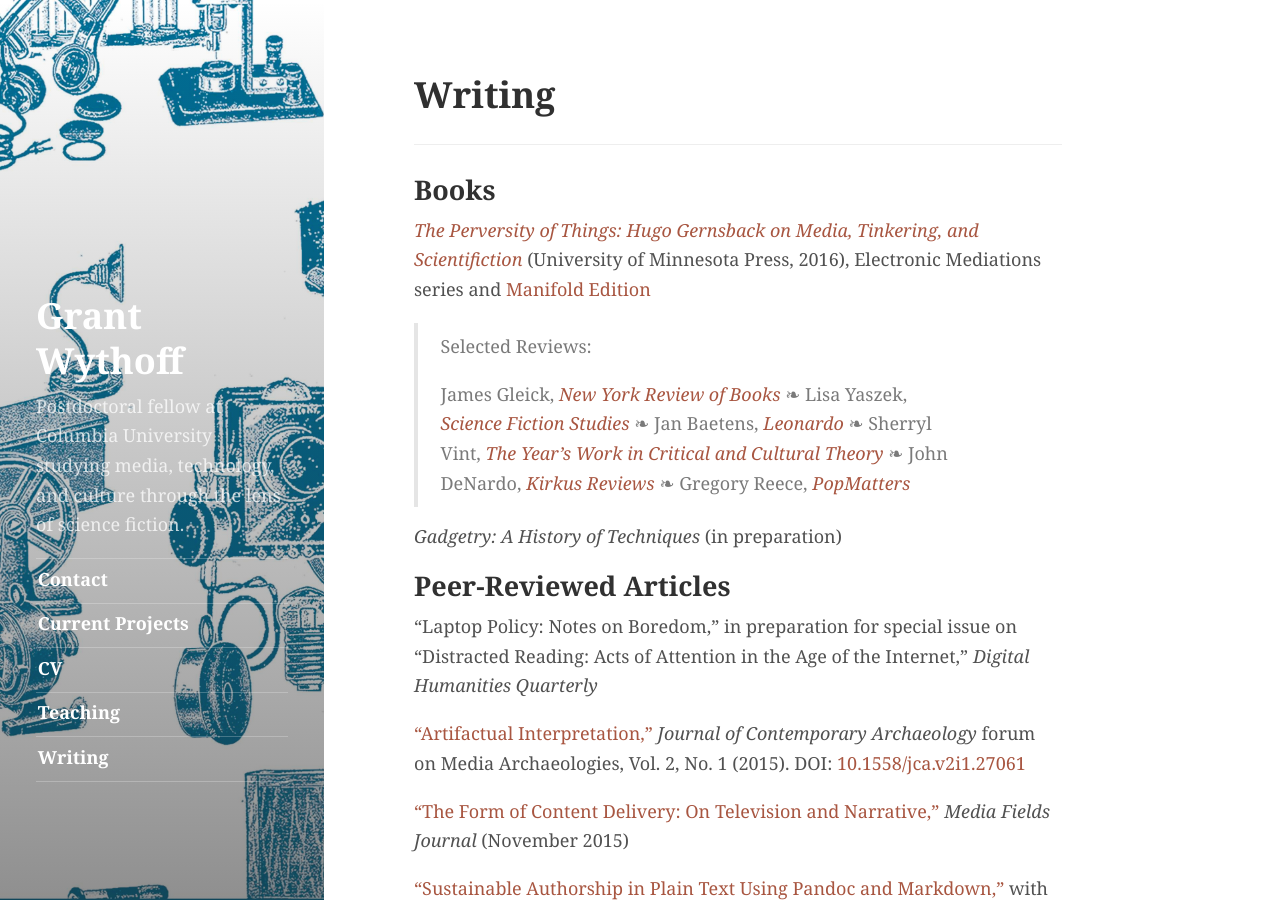
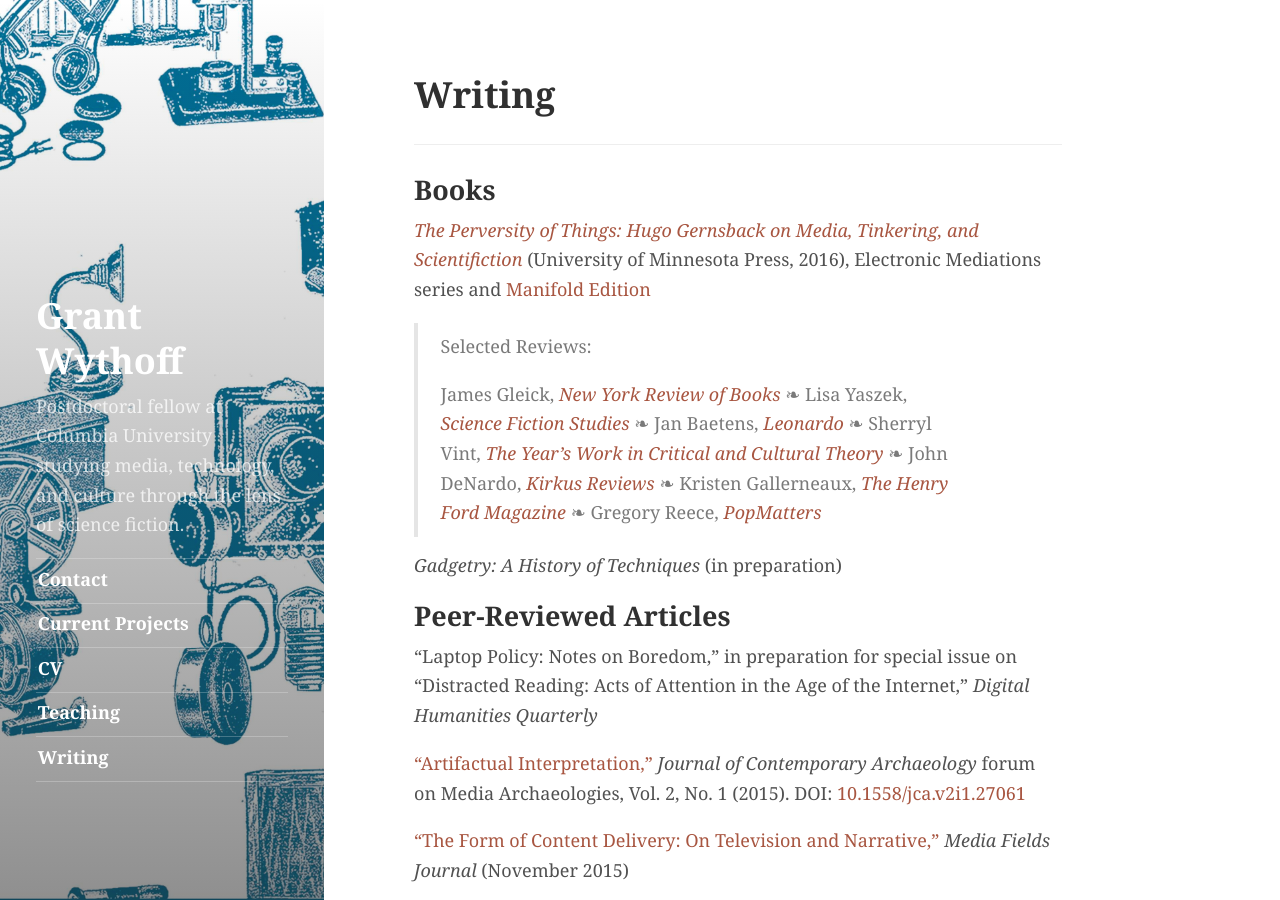
Before and after one commit to gwijthoff/wythoff.net, a Jekyll site: the page built from writing.md, in a window 1280 px wide and 900 px high. Built offline with Jekyll 4.4.1, drawn with Linux system fonts in a browser that asks for light colours.

Commit message:
adding ford review

```diff
--- a/writing.md
+++ b/writing.md
@@ -11,7 +11,7 @@
 
 > Selected Reviews:
 >
-> James Gleick, [*New York Review of Books*](http://www.nybooks.com/daily/2017/01/31/hugo-gernsback-making-of-future-man/) ❧ Lisa Yaszek, [*Science Fiction Studies*](http://wythoff.net/pdf/yaszek_review.pdf) ❧ Jan Baetens, [*Leonardo*](https://www.leonardo.info/review/2017/02/review-of-the-perversity-of-things-hugo-gernsback-on-media-tinkering-and) ❧ Sherryl Vint, [*The Year's Work in Critical and Cultural Theory*](http://wythoff.net/pdf/vint_review.pdf) ❧ John DeNardo, [*Kirkus Reviews*](https://www.kirkusreviews.com/features/learn-more-about-creators-science-fiction/) ❧ Gregory Reece, [*PopMatters*](http://www.popmatters.com/review/hugh-gernsback-the-perversity-of-things-by-grant-wythoff/)
+> James Gleick, [*New York Review of Books*](http://www.nybooks.com/daily/2017/01/31/hugo-gernsback-making-of-future-man/) ❧ Lisa Yaszek, [*Science Fiction Studies*](http://wythoff.net/pdf/yaszek_review.pdf) ❧ Jan Baetens, [*Leonardo*](https://www.leonardo.info/review/2017/02/review-of-the-perversity-of-things-hugo-gernsback-on-media-tinkering-and) ❧ Sherryl Vint, [*The Year's Work in Critical and Cultural Theory*](http://wythoff.net/pdf/vint_review.pdf) ❧ John DeNardo, [*Kirkus Reviews*](https://www.kirkusreviews.com/features/learn-more-about-creators-science-fiction/) ❧ Kristen Gallerneaux, [*The Henry Ford Magazine*](http://wythoff.net/pdf/fordmuseum_review.pdf) ❧ Gregory Reece, [*PopMatters*](http://www.popmatters.com/review/hugh-gernsback-the-perversity-of-things-by-grant-wythoff/)
 
 <!-- Angelo Paura, [*Motherboard Italy (Vice)*](https://motherboard.vice.com/it/article/profilo-hugo-gernsback-amazing-stories / https://medium.com/italia/hugo-gernsback-luomo-che-ci-ha-fatto-innamorare-del-futuro-ec2fb2fbeebf#.j9f1l9x5y) ❧ Aurelio Cianciotta, [*Neural*](http://neural.it/2017/05/edited-by-grant-wythoff-the-perversity-of-things-hugo-gernsback-on-media-tinkering-and-scientifiction/) -->
 
```
